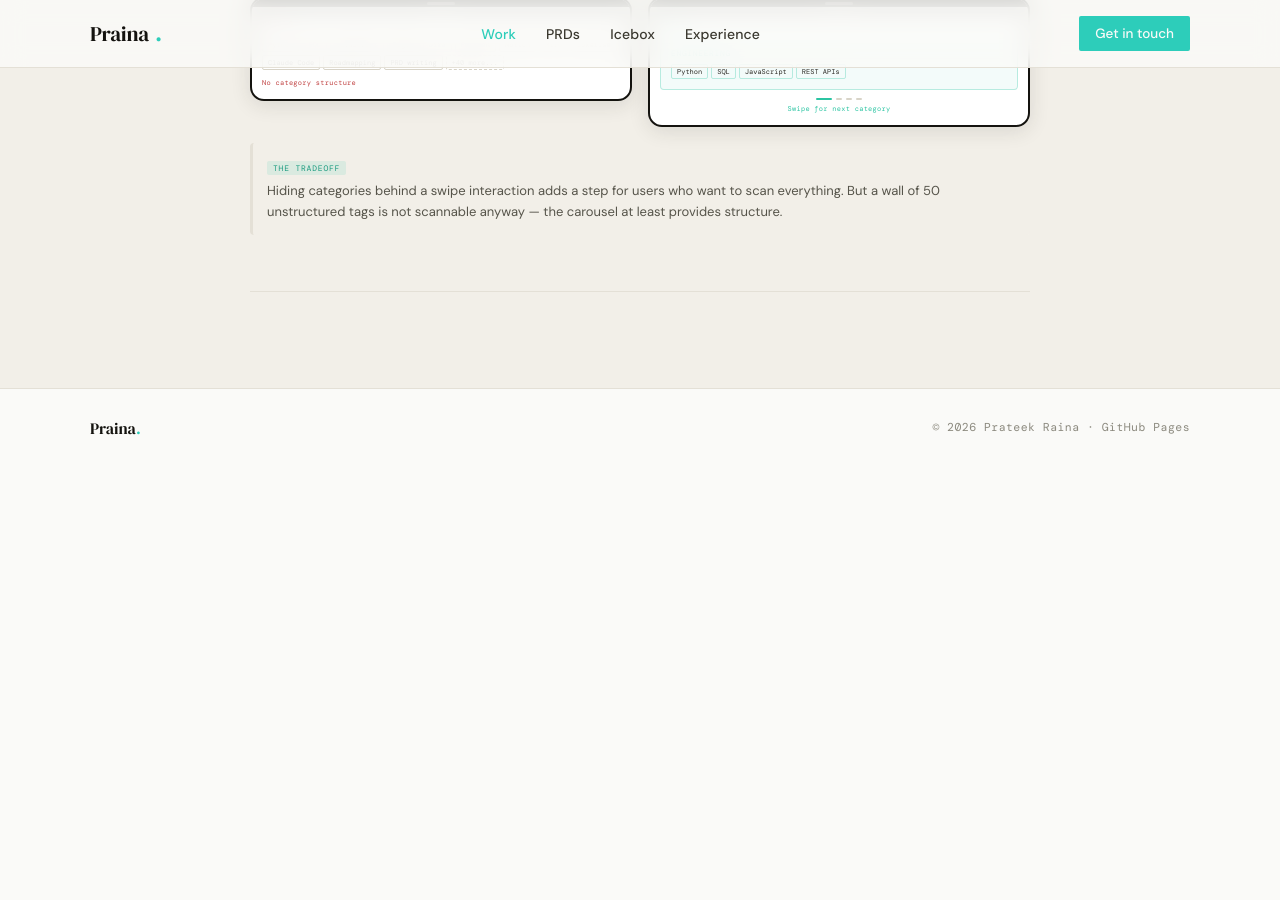
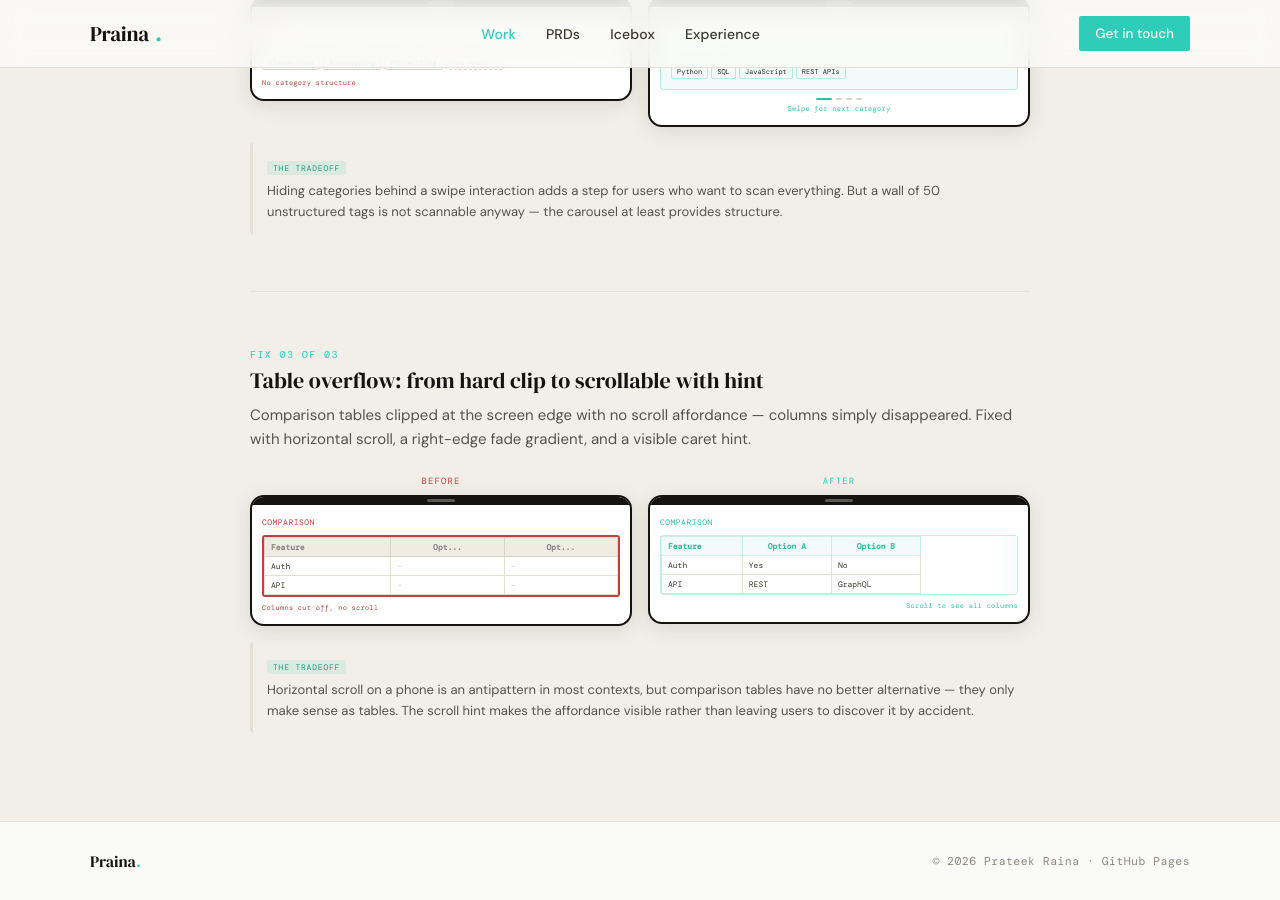
Before and after one commit to praina/praina.github.io, a Jekyll site: the page built from _case_studies/case3-mobile-redesign.html, in a window 1280 px wide and 900 px high, scrolled down 3323 px. Built offline with Jekyll 4.4.1, drawn with Linux system fonts in a browser that asks for light colours; some web fonts are replaced; before the commit the page ends 3790 px from its top, so only the background shows below that.

Commit message:
feat: case3 section 03 fix03 — table overflow before/after

```diff
--- a/_case_studies/case3-mobile-redesign.html
+++ b/_case_studies/case3-mobile-redesign.html
@@ -498,5 +498,84 @@ order: 3
 
   <hr class="c3-fix-divider">
 
+  <!-- Fix 03 -->
+  <div class="c3-fix-block">
+    <div class="c3-fix-num">Fix 03 of 03</div>
+    <h3 class="c3-fix-title">Table overflow: from hard clip to scrollable with hint</h3>
+    <p class="c3-fix-desc">Comparison tables clipped at the screen edge with no scroll affordance — columns simply disappeared. Fixed with horizontal scroll, a right-edge fade gradient, and a visible caret hint.</p>
+
+    <div class="c3-ba-pair">
+      <div class="c3-ba-col">
+        <div class="c3-ba-label c3-ba-label--before">Before</div>
+        <div class="c3-phone">
+          <div class="c3-phone-bar"><div class="c3-phone-dot"></div></div>
+          <div class="c3-phone-body">
+            <div style="font-family:var(--f-mono);font-size:8px;color:#C04040;letter-spacing:.06em;text-transform:uppercase;margin-bottom:8px;">Comparison</div>
+            <div style="overflow:hidden;border:2px solid #C04040;border-radius:3px;position:relative;">
+              <table style="border-collapse:collapse;font-family:var(--f-mono);font-size:8px;min-width:260px;width:100%;">
+                <tr>
+                  <th style="background:#F0ECE2;padding:4px 6px;border:1px solid #D8D4C8;color:#8C8880;text-align:left;white-space:nowrap;">Feature</th>
+                  <th style="background:#F0ECE2;padding:4px 6px;border:1px solid #D8D4C8;color:#8C8880;white-space:nowrap;">Opt...</th>
+                  <th style="background:#F0ECE2;padding:4px 6px;border:1px solid #D8D4C8;color:#8C8880;white-space:nowrap;">Opt...</th>
+                </tr>
+                <tr>
+                  <td style="padding:4px 6px;border:1px solid #E4E0D6;color:#3A362E;white-space:nowrap;">Auth</td>
+                  <td style="padding:4px 6px;border:1px solid #E4E0D6;color:#C8C4BC;white-space:nowrap;">–</td>
+                  <td style="padding:4px 6px;border:1px solid #E4E0D6;color:#C8C4BC;white-space:nowrap;">–</td>
+                </tr>
+                <tr>
+                  <td style="padding:4px 6px;border:1px solid #E4E0D6;color:#3A362E;white-space:nowrap;">API</td>
+                  <td style="padding:4px 6px;border:1px solid #E4E0D6;color:#C8C4BC;white-space:nowrap;">–</td>
+                  <td style="padding:4px 6px;border:1px solid #E4E0D6;color:#C8C4BC;white-space:nowrap;">–</td>
+                </tr>
+              </table>
+            </div>
+            <div style="font-size:7px;color:#C04040;font-family:var(--f-mono);margin-top:6px;letter-spacing:.04em;">Columns cut off, no scroll</div>
+          </div>
+        </div>
+      </div>
+
+      <div class="c3-ba-col">
+        <div class="c3-ba-label c3-ba-label--after">After</div>
+        <div class="c3-phone">
+          <div class="c3-phone-bar"><div class="c3-phone-dot"></div></div>
+          <div class="c3-phone-body">
+            <div style="font-family:var(--f-mono);font-size:8px;color:#2BC4A2;letter-spacing:.06em;text-transform:uppercase;margin-bottom:8px;">Comparison</div>
+            <div style="position:relative;border:1px solid rgba(43,196,162,.3);border-radius:3px;overflow:hidden;">
+              <div style="overflow-x:auto;">
+                <table style="border-collapse:collapse;font-family:var(--f-mono);font-size:8px;min-width:260px;">
+                  <tr>
+                    <th style="background:#F3FBFA;padding:4px 6px;border:1px solid rgba(43,196,162,.2);color:#2BC4A2;text-align:left;white-space:nowrap;">Feature</th>
+                    <th style="background:#F3FBFA;padding:4px 6px;border:1px solid rgba(43,196,162,.2);color:#2BC4A2;white-space:nowrap;">Option A</th>
+                    <th style="background:#F3FBFA;padding:4px 6px;border:1px solid rgba(43,196,162,.2);color:#2BC4A2;white-space:nowrap;">Option B</th>
+                  </tr>
+                  <tr>
+                    <td style="padding:4px 6px;border:1px solid #E4E0D6;color:#3A362E;white-space:nowrap;">Auth</td>
+                    <td style="padding:4px 6px;border:1px solid #E4E0D6;color:#3A362E;white-space:nowrap;">Yes</td>
+                    <td style="padding:4px 6px;border:1px solid #E4E0D6;color:#3A362E;white-space:nowrap;">No</td>
+                  </tr>
+                  <tr>
+                    <td style="padding:4px 6px;border:1px solid #E4E0D6;color:#3A362E;white-space:nowrap;">API</td>
+                    <td style="padding:4px 6px;border:1px solid #E4E0D6;color:#3A362E;white-space:nowrap;">REST</td>
+                    <td style="padding:4px 6px;border:1px solid #E4E0D6;color:#3A362E;white-space:nowrap;">GraphQL</td>
+                  </tr>
+                </table>
+              </div>
+              <div style="position:absolute;top:0;right:0;bottom:0;width:24px;background:linear-gradient(to right,transparent,rgba(243,251,250,.9));pointer-events:none;"></div>
+            </div>
+            <div style="font-size:7px;color:#2BC4A2;font-family:var(--f-mono);margin-top:6px;letter-spacing:.04em;text-align:right;">Scroll to see all columns</div>
+          </div>
+        </div>
+      </div>
+    </div>
+
+    <div class="c3-tradeoff">
+      <span class="c3-tradeoff-tag">The tradeoff</span>
+      <p class="c3-tradeoff-text">Horizontal scroll on a phone is an antipattern in most contexts, but comparison tables have no better alternative — they only make sense as tables. The scroll hint makes the affordance visible rather than leaving users to discover it by accident.</p>
+    </div>
+  </div>
+
+</div><!-- /.case__section 03 -->
+
 </div><!-- /.case__body -->
 </div><!-- /.detail-content -->
```
